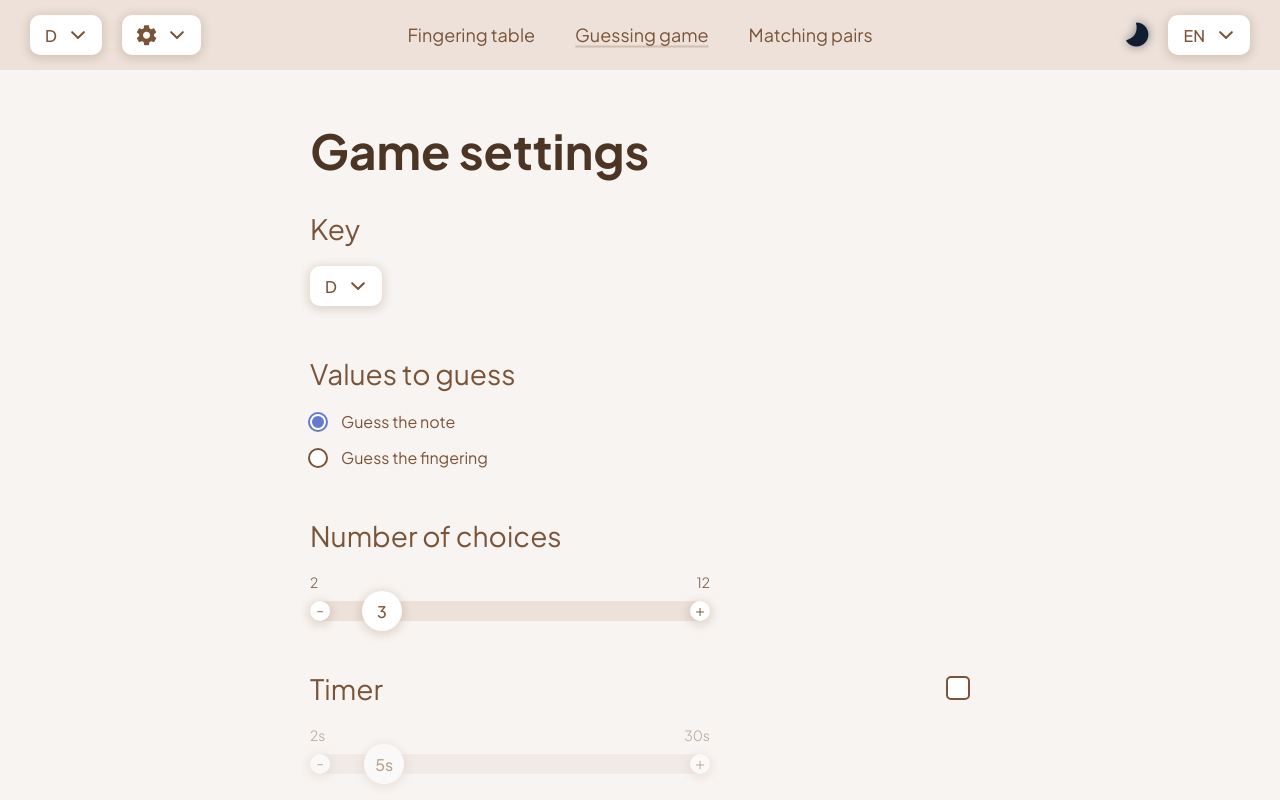
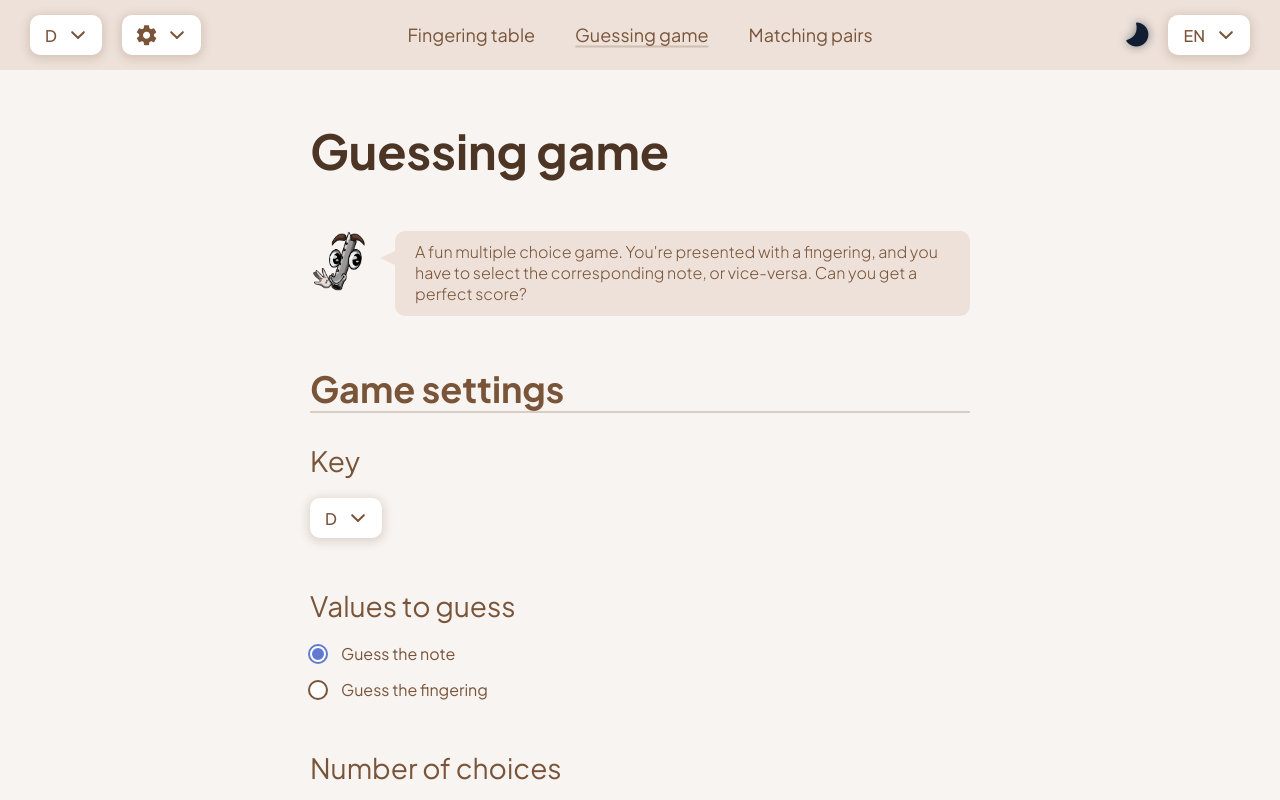
Before and after one commit to PetitChampi/whistle-buddy, a Vue app: page /guessing-game in a window 1280 px wide. Shown: the top 800 px of the page. Built offline with nearby package versions, Linux system fonts and the light colour scheme.

Commit message:
Added info bubble to game settings

```diff
--- a/src/components/GameParams.vue
+++ b/src/components/GameParams.vue
@@ -1,6 +1,16 @@
 <template>
   <div class="game-settings">
-    <h1 class="page-title">{{ $t("G_PARAMS_HEADING") }}</h1>
+    <h1 class="page-title">
+      {{ gameType === 'guessing' ? $t("GEN_GUESSING_GAME") : $t("GEN_MIX_OR_MATCH") }}
+    </h1>
+    <div class="mascot-tip">
+      <img v-imgpreload="`${baseUrl}img/flann-greet.png`" alt="Greeting mascot">
+      <div class="mascot-tip-bubble">
+        {{ gameType === 'guessing' ? $t('G_GUESS_INTRO') : $t('G_MIXM_INTRO') }}
+      </div>
+    </div>
+
+    <h2 class="game-settings-title">{{ $t("G_PARAMS_HEADING") }}</h2>
     <div class="settings-items">
       <SettingsGroup :title="$t('G_PARAMS_TITLE_KEY')" large>
         <template v-slot:content>
@@ -166,6 +176,8 @@ const props = defineProps<{
   gameType: string
 }>();
 
+const baseUrl = import.meta.env.BASE_URL;
+
 const paramsStore = useParamsStore();
 const musicalDataStore = useMusicalDataStore();
 const { generalParams, guessGameParams, mixMatchParams } = storeToRefs(paramsStore);
@@ -216,6 +228,37 @@ watch(() => selectedFingStrings.value, (newFings) => {
     margin-top: 30px;
   }
 
+  &-title {
+    font-size: 2.25rem;
+    border-bottom: 2px solid var(--text-standard-half-transparent);
+    margin: 50px 0 30px;
+  }
+  .mascot-tip {
+    display: flex;
+    gap: 25px;
+    margin-top: 50px;
+
+    img {
+      width: 60px;
+      object-fit: contain;
+      object-position: top;
+    }
+    &-bubble {
+      background-color: var(--faint);
+      border-radius: 10px;
+      padding: 10px 20px 12px;
+      position: relative;
+      &::after {
+        content: "";
+        position: absolute;
+        border-width: 7px 15px;
+        border-style: solid;
+        right: 100%;
+        top: 20px;
+        border-color: transparent var(--faint) transparent transparent;
+      }
+    }
+  }
   .settings-items {
     display: flex;
     flex-direction: column;
--- a/src/i18n/en.json
+++ b/src/i18n/en.json
@@ -56,6 +56,7 @@
   "G_PARAMS_TITLE_NB_PAIRS": "Number of pairs",
   "G_PARAMS_TITLE_TIMER": "Timer",
 
+  "G_GUESS_INTRO": "A fun multiple choice game. You're presented with a fingering, and you have to select the corresponding note, or vice-versa. Can you get a perfect score?",
   "G_GUESS_HEADING_NTOF": "Select the fingering for this note",
   "G_GUESS_HEADING_FTON": "Select the note for this fingering",
   "G_GUESS_SUBHEADING": "In the key of {key}",
@@ -69,6 +70,7 @@
   "G_GUESS_FINISH_BACK_SET": "Back to game settings",
   "G_GUESS_FINISH_REPLAY": "Replay this round",
 
+  "G_MIXM_INTRO": "The classic pair-matching card game, with a little twist. Match the notes with their fingering. Set a timer for an extra challenge!",
   "G_MIXM_INSTRUCTION": "Find the pairs!",
   "G_MIXM_PAUSED": "Game paused",
   "G_MIXM_PAUSE_GAME": "Pause game",
--- a/src/i18n/fr.json
+++ b/src/i18n/fr.json
@@ -56,6 +56,7 @@
   "G_PARAMS_TITLE_NB_PAIRS": "Nombre de paires",
   "G_PARAMS_TITLE_TIMER": "Chronomètre",
 
+  "G_GUESS_INTRO": "Pour une note donnée, sélectionne le bon doigté, et vice-versa. Obtiendras-tu le score parfait?",
   "G_GUESS_HEADING_NTOF": "Sélectionne le doigté pour cette note",
   "G_GUESS_HEADING_FTON": "Sélectionne la note pour ce doigté",
   "G_GUESS_SUBHEADING": "En tonalité de {key}",
@@ -69,6 +70,7 @@
   "G_GUESS_FINISH_BACK_SET": "Retour aux paramètres",
   "G_GUESS_FINISH_REPLAY": "Rejouer cette partie",
 
+  "G_MIXM_INTRO": "Petite variation d'un grand classique du jeu de cartes. Couple les notes avec leurs doigtés. Active le chronomètre pour pimenter le défi!",
   "G_MIXM_INSTRUCTION": "Trouve les paires!",
   "G_MIXM_PAUSED": "Jeu en pause",
   "G_MIXM_PAUSE_GAME": "Mettre en pause",
```
